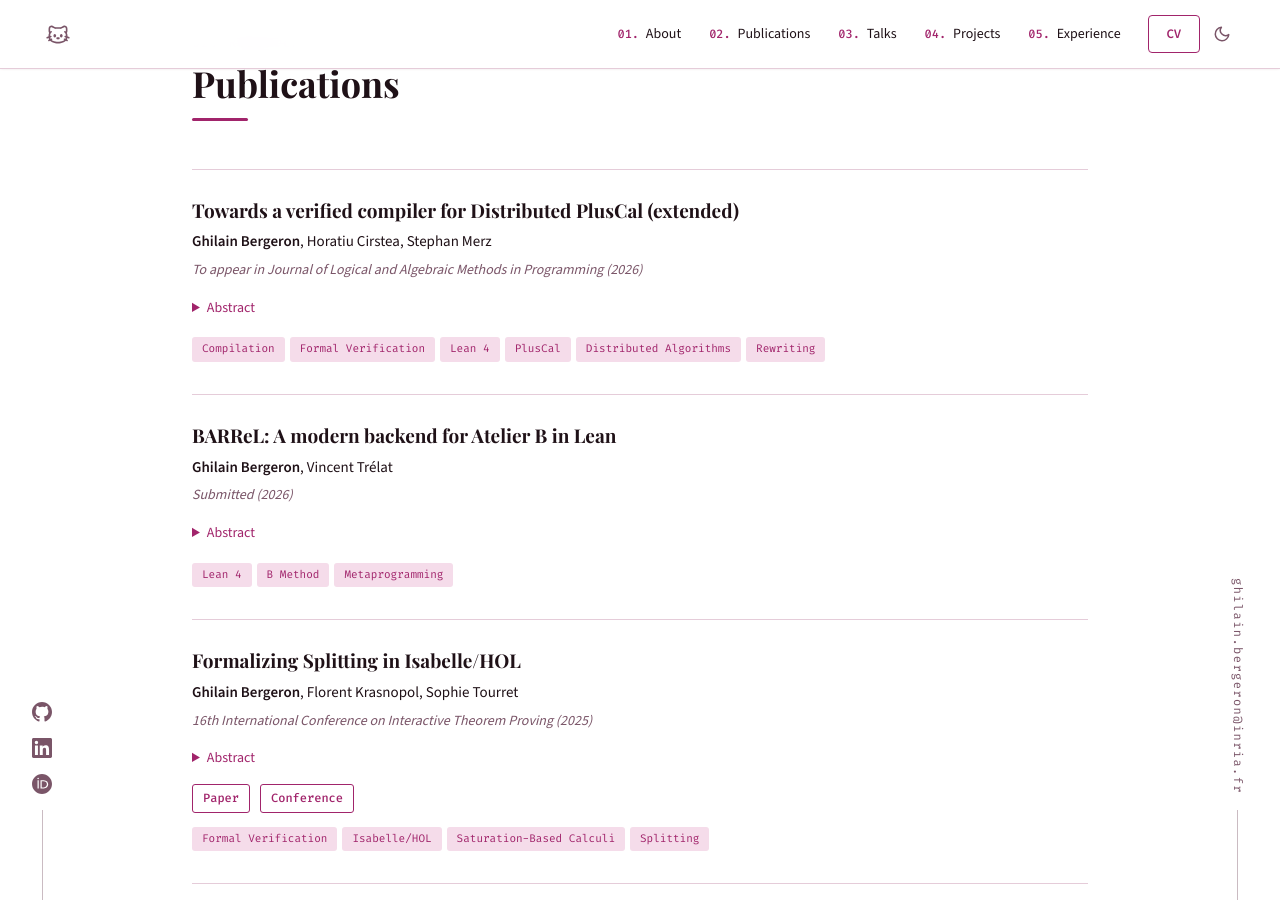
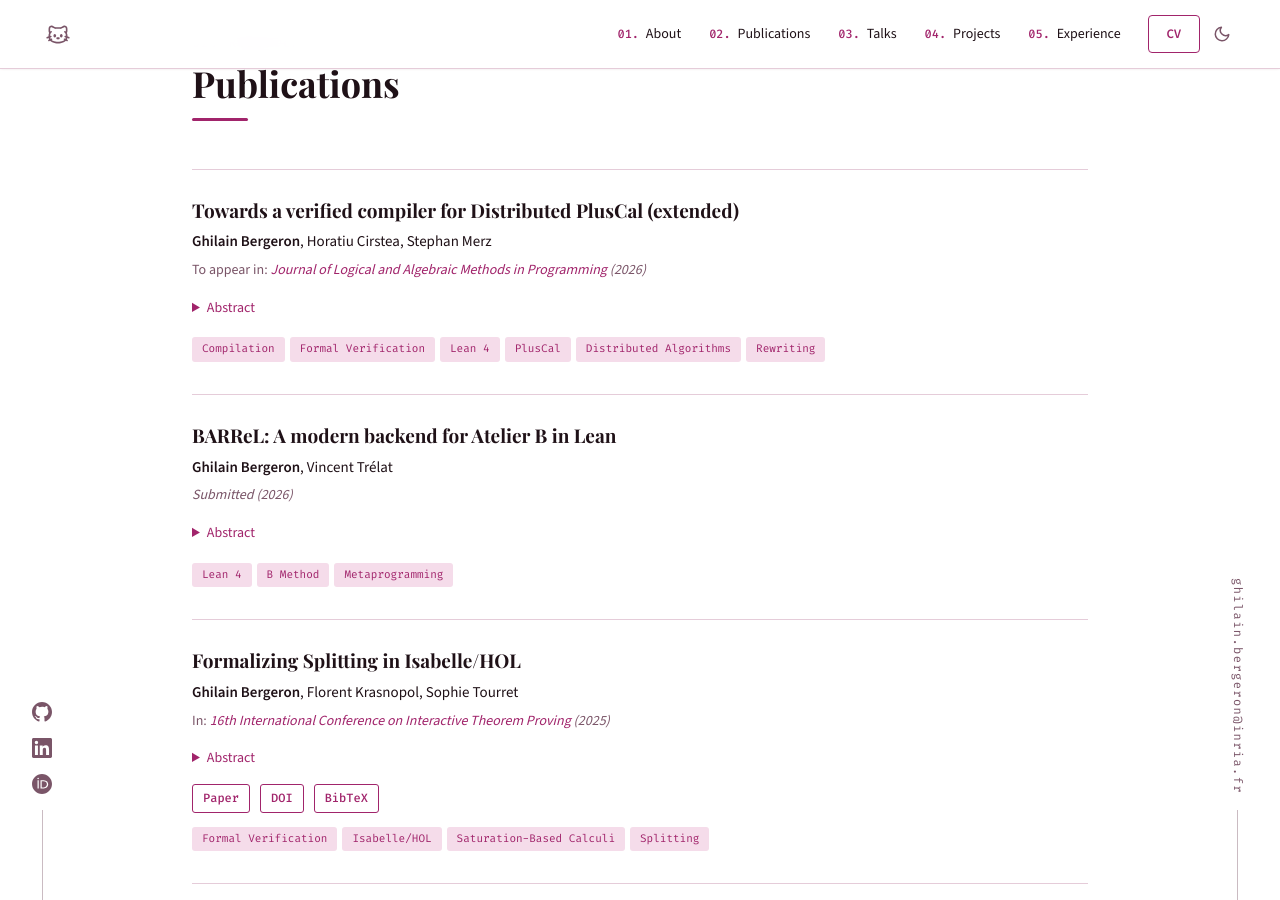
Before and after one commit to g-bergeron/g-bergeron.github.io, a Jekyll site: the page built from index.html, in a window 1280 px wide and 900 px high, scrolled down 1974 px. Built offline with Jekyll 4.4.1, drawn with Linux system fonts in a browser that asks for light colours; some web fonts are replaced; some of the changed text lies outside the part shown.

```diff
--- a/index.html
+++ b/index.html
@@ -134,7 +134,26 @@ title: Home
         </h3>
 
         <p class="pub-authors">{{ pub.authors | markdownify | remove: '<p>' | remove: '</p>' | strip }}</p>
-        <p class="pub-venue"><em>{{ pub.venue }} ({{ pub.year }})</em></p>
+        <p class="pub-venue">
+          {% assign pub_kind = pub.kind %}
+          {% if pub_kind == "appeared" %}
+            In:
+          {% elsif pub_kind == "to appear" %}
+            To appear in:
+          {% elsif pub_kind == "submitted" %}
+            <em>Submitted</em>
+          {% endif %}
+          <em>
+            {% if pub.venue_url %}
+            <a href="{{ pub.venue_url }}">
+            {% endif %}
+              {{ pub.venue | markdownify | remove: '<p>' | remove: '</p>' | strip }}
+            {% if pub.venue_url %}
+            </a>
+            {% endif %}
+            ({{ pub.year }})
+          </em>
+        </p>
 
         {% if pub.abstract and pub.abstract != "" %}
         <details class="pub-abstract">
```
Also changed, not shown: _data/publications.yml (+17 -8 lines), assets/citations/formalizing-splitting-in-isabelle-hol.bib (added, +18 -0 lines).
